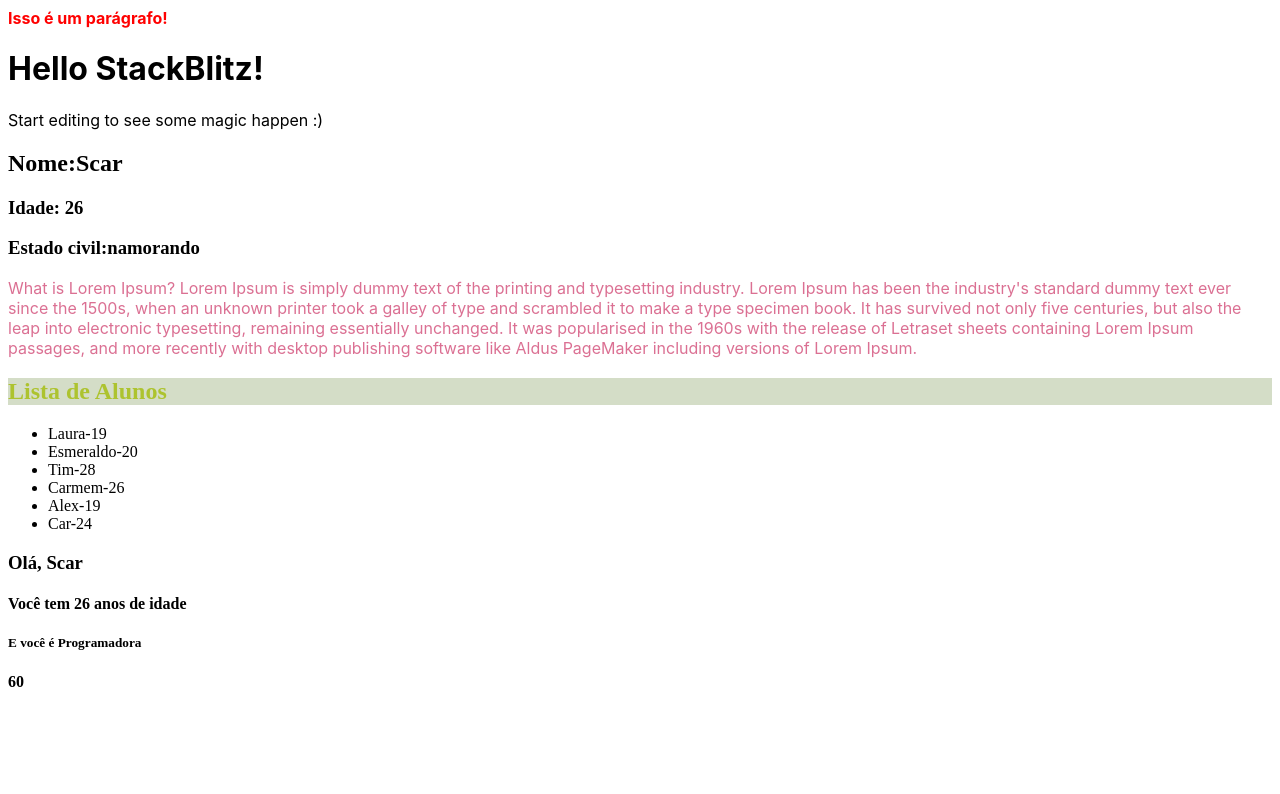
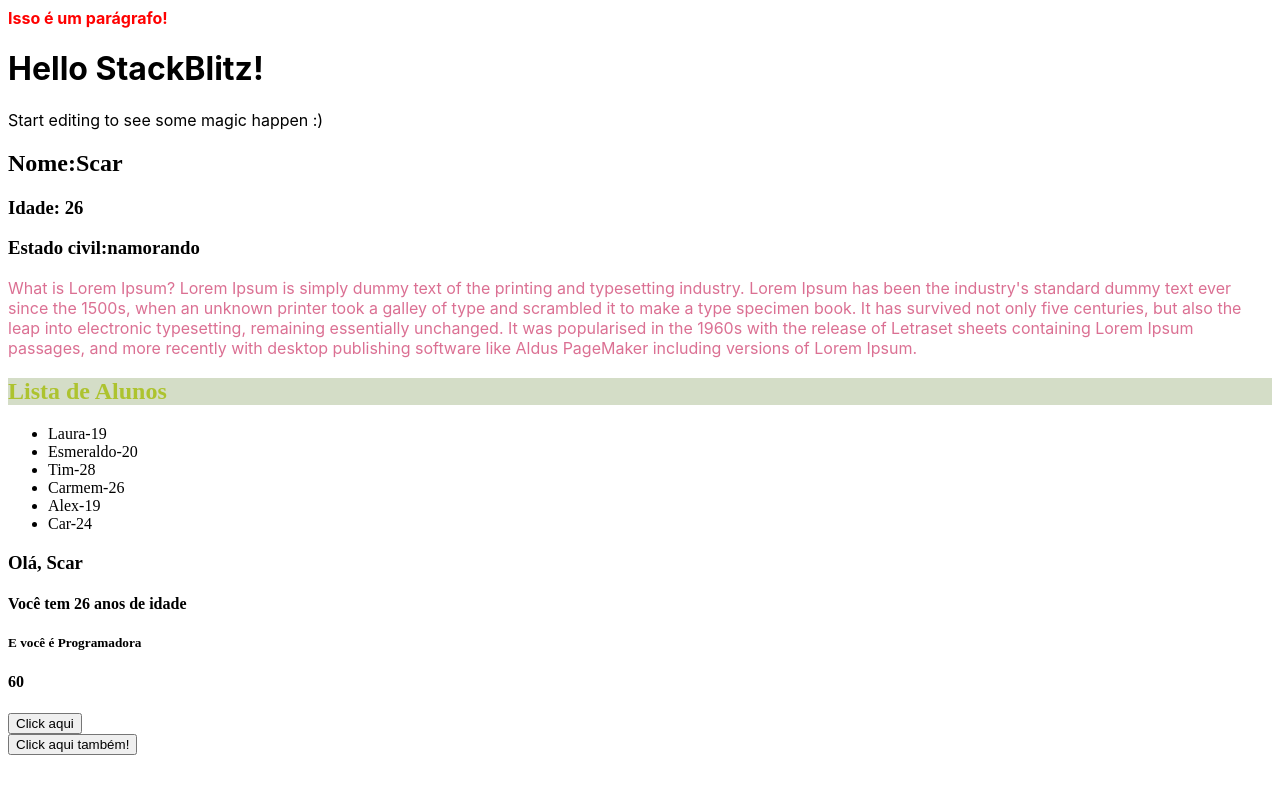
Before and after one commit to scarfada/apendendo-a-estilizar-o-componente-com-css-module, a React (Create React App) app: page / in a window 1280 px wide. Shown: the top 794 px of the page. Built offline with nearby package versions, Linux system fonts and the light colour scheme.

Commit message:
Events react

```diff
--- a/src/App.js
+++ b/src/App.js
@@ -5,6 +5,7 @@ import UsandoProps from './components/UsandoProps';
 import Texto from './components/Texto';
 import Lista from './components/Lista';
 import TemplateExpressions from './components/Template-expressions';
+import Events from './components/Events';
 
 export default function App() {
   return (
@@ -19,6 +20,9 @@ export default function App() {
       <Lista />
 
       <TemplateExpressions />
+
+      <Events/>
+
     </div>
   );
 }
--- /dev/null
+++ b/src/components/Events.js
@@ -0,0 +1,21 @@
+import React from 'react';
+
+const Event = () => {
+  const HandleMyEvent = (e) => {
+    console.log(e);
+  };
+  return (
+    <div>
+      <div>
+        <button onClick={HandleMyEvent()}>Click aqui</button>
+      </div>
+      <div>
+        <button onClick={() => console.log('cliclou!')}>
+          Click aqui também!
+        </button>
+      </div>
+    </div>
+  );
+};
+
+export default Event;
```
